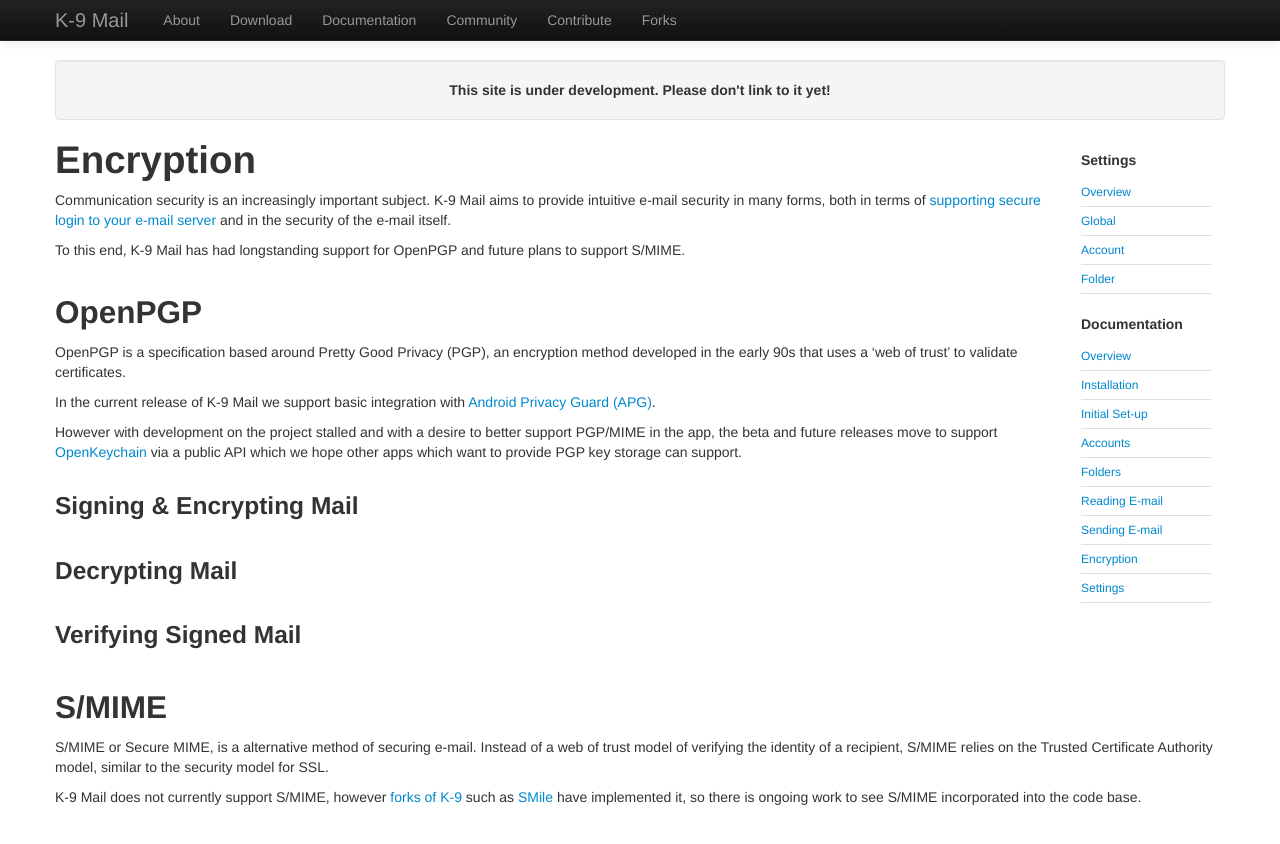
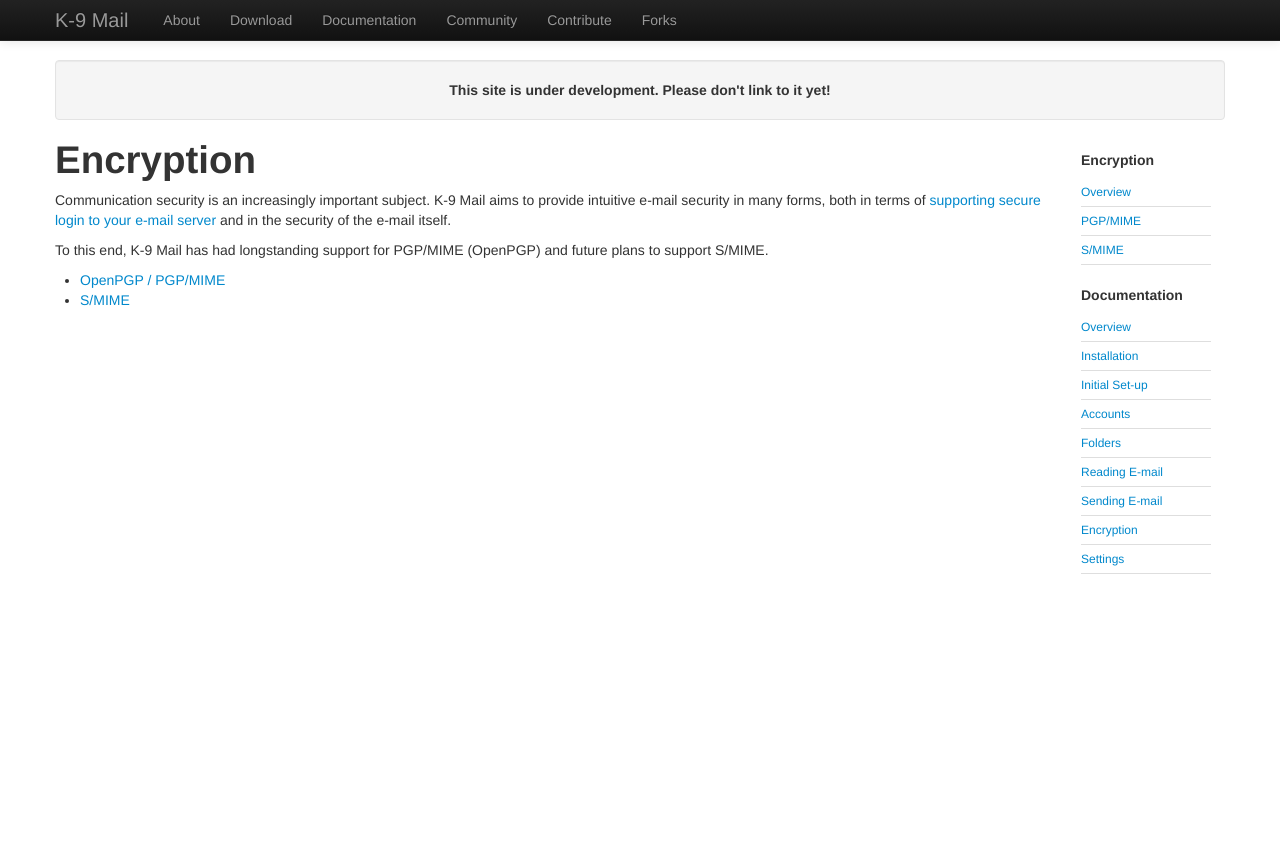
Before and after one commit to k9mail/k9mail.app, a Jekyll site: the page built from documentation/encryption.md, in a window 1280 px wide. Shown: the top 844 px of the page. Built offline with Jekyll 4.4.1, drawn with Linux system fonts in a browser that asks for light colours; nearby versions of some CDN libraries.

Commit message:
Update encryption.md

```diff
--- a/documentation/encryption.md
+++ b/documentation/encryption.md
@@ -4,10 +4,9 @@ nav_hide: true
 layout: default
 ---
 
-{% include settings-header.html %}
+{% include encryption-header.html %}
 
 {% include documentation-header.html %}
-
 
 # Encryption
 
@@ -15,32 +14,7 @@ Communication security is an increasingly important subject. K-9 Mail aims to pr
 both in terms of <a href="accounts/authentication.html">supporting secure login to your e-mail server</a>
 and in the security of the e-mail itself.
 
-To this end, K-9 Mail has had longstanding support for OpenPGP and future plans to support S/MIME.
+To this end, K-9 Mail has had longstanding support for PGP/MIME (OpenPGP) and future plans to support S/MIME.
 
-## OpenPGP
-
-OpenPGP is a specification based around Pretty Good Privacy (PGP), an encryption method developed
-in the early 90s that uses a 'web of trust' to validate certificates.
-
-In the current release of K-9 Mail we support basic integration with
-<a href="http://www.thialfihar.org/projects/apg/">Android Privacy Guard (APG)</a>.
-
-However with development on the project stalled and with a desire to better support PGP/MIME in the app,
-the beta and future releases move to support <a href="https://www.openkeychain.org/">OpenKeychain</a> via a public API
-which we hope other apps which want to provide PGP key storage can support.
-
-### Signing & Encrypting Mail
-
-### Decrypting Mail
-
-### Verifying Signed Mail
-
-## S/MIME
-
-S/MIME or Secure MIME, is a alternative method of securing e-mail.
-Instead of a web of trust model of verifying the identity of a recipient,
-S/MIME relies on the Trusted Certificate Authority model, similar to the security model for SSL.
-
-K-9 Mail does not currently support S/MIME, however <a href="basedOnK9.html">forks of K-9</a>
-such as <a href="https://github.com/FAU-Inf2/SMile">SMile</a> have implemented it, so there is ongoing work to see
-S/MIME incorporated into the code base.
+* [OpenPGP / PGP/MIME](/documentation/encryption/pgpmime.html)
+* [S/MIME](/documentation/encryption/smime.html)
```
